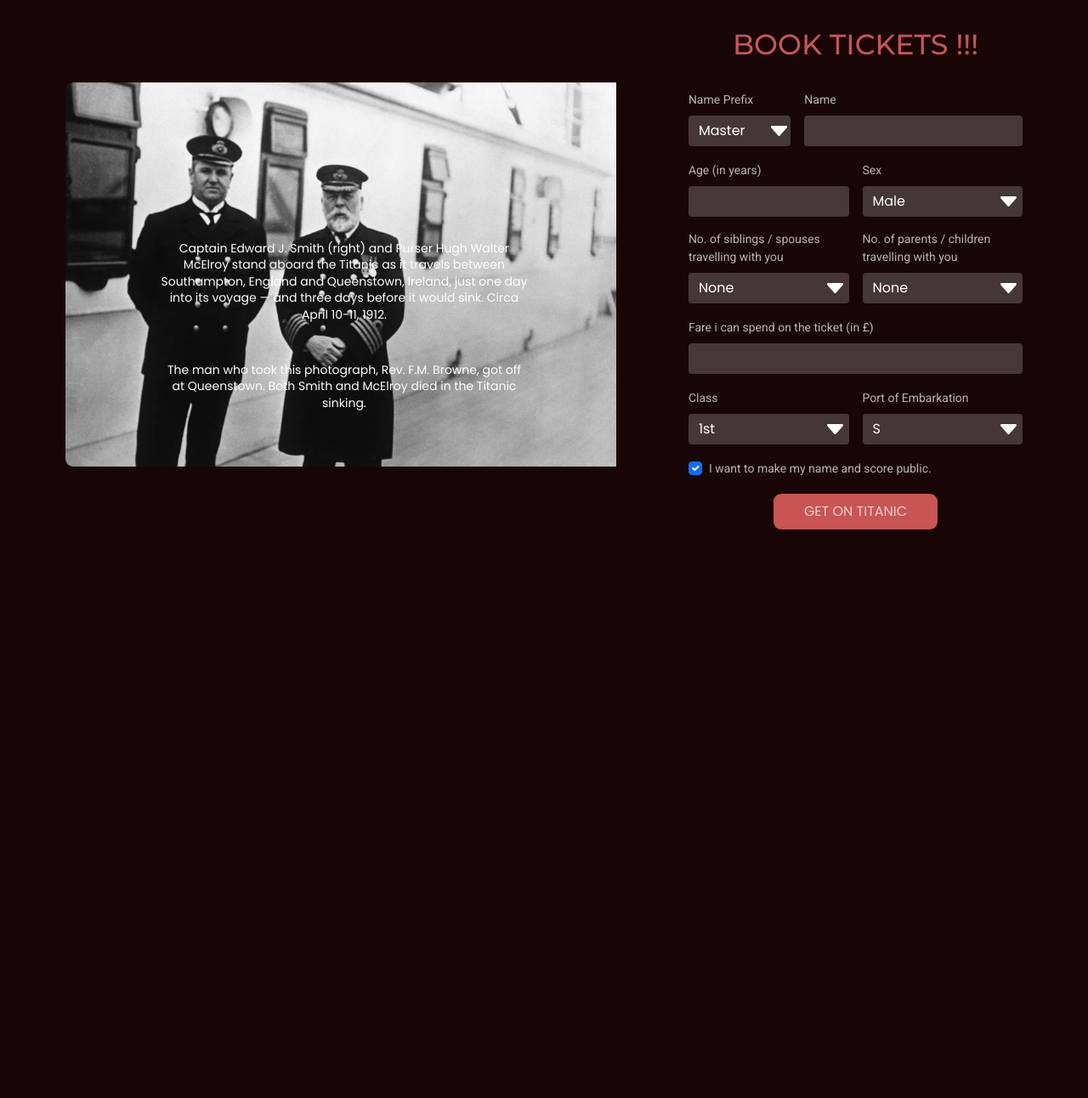
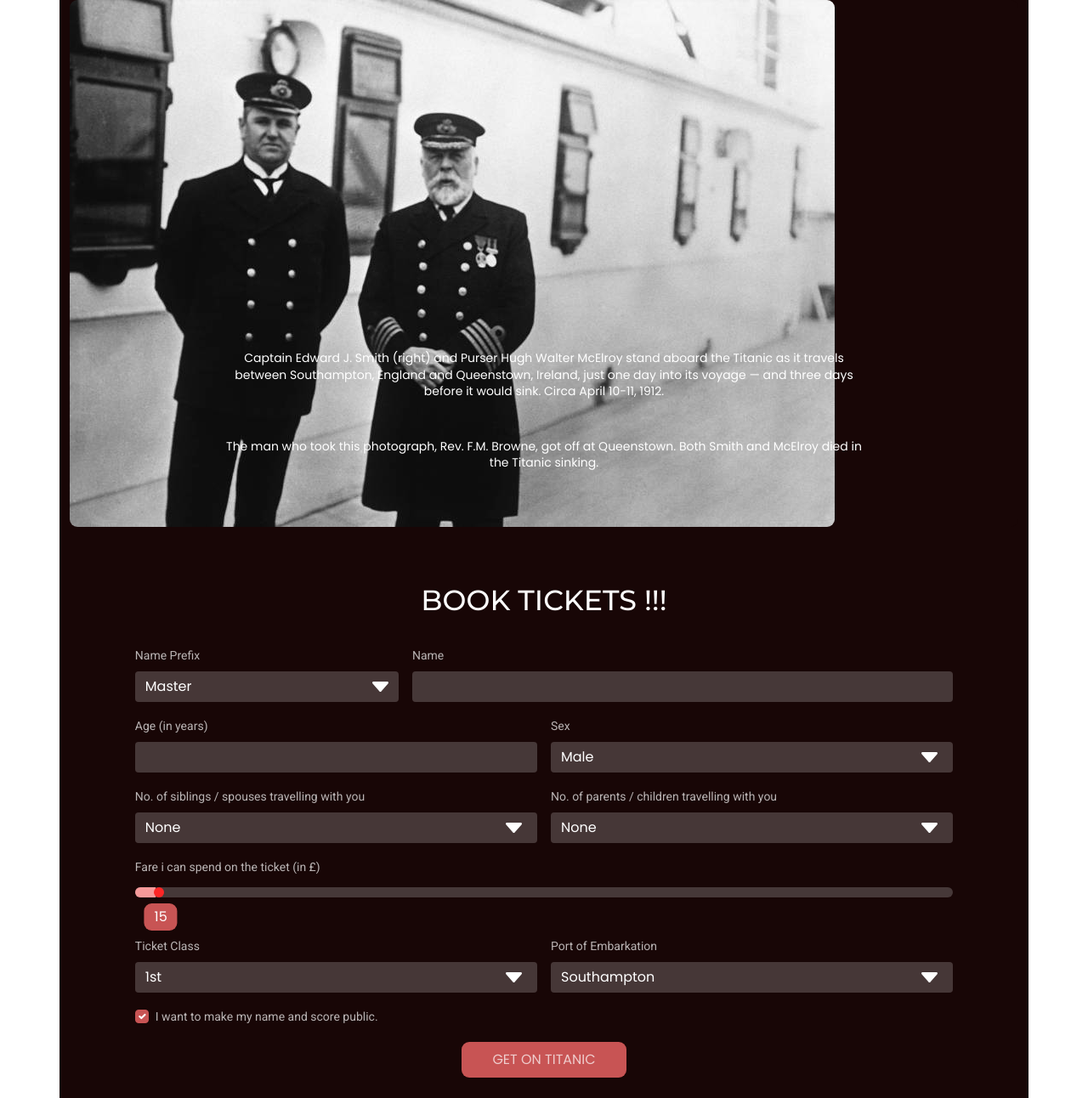
Before and after one commit to dibkb/Titanic-Survival, a Flask app: page /form-mobile in a window 1280 px wide. Shown: the whole page at 85% size. Before the commit the page ends 623 px from the top, so only its background shows below. Run offline with Flask 2, Linux system fonts and the light colour scheme; parts of the project's set-up code (start-up, migrations or seed data) failed here and were passed over.

Commit message:
changed form ui and monor design improvements

```diff
--- a/app.py
+++ b/app.py
@@ -17,13 +17,13 @@
 app.config['SECRET_KEY'] = 'u23t4y2g4hj1ygh4i4y234234bkj3juy43uyy4d'
 
 #comment this part in development
-uri = os.getenv("DATABASE_URL")
-if uri.startswith("postgres://"):
-    uri = uri.replace("postgres://", "postgresql://", 1)
+# uri = os.getenv("DATABASE_URL")
+# if uri.startswith("postgres://"):
+#     uri = uri.replace("postgres://", "postgresql://", 1)
 
 
 
-ENV = 'production'
+ENV = 'dev'
 
 if ENV == 'dev':
    app.debug = True
@@ -61,7 +61,7 @@
       input_dict = {
          "Name_prefix" : [request.form['Name_prefix']],
          "Embarked": [request.form['Embarked']],
-         "Fare":form.fare.data,
+         "Fare":request.form['fare'],
          "Parch":request.form['Parch'],
          "SibSp":request.form['SibSp'],
          "Age":form.age.data,
@@ -103,7 +103,7 @@
       input_dict = {
          "Name_prefix" : [request.form['Name_prefix']],
          "Embarked": [request.form['Embarked']],
-         "Fare":form.fare.data,
+         "Fare":request.form['fare'],
          "Parch":request.form['Parch'],
          "SibSp":request.form['SibSp'],
          "Age":form.age.data,
--- a/static/css/form.css
+++ b/static/css/form.css
@@ -6,7 +6,8 @@
    --font-heading: 'Roboto', sans-serif;
    --font-primary: 'Poppins', sans-serif;
    --red:#C85454;
-   --dark-red:#AF4545;
+   --dark-red:#F59A9A;
+   --redv2:#a10202;
    --background:#180606;
    --light-text-color:rgba(255, 255, 255, 0.7);
    --heading-light-color:rgba(227, 227, 227, 0.96);
@@ -24,7 +25,7 @@
    background-color: var(--background);
 }
 body{
-   overflow-x: hidden;
+   overflow-x: hidden!important;
 }
 
 li,a{
@@ -102,7 +103,7 @@
    font-family: "Roboto";
    font-size: 14px;
 }
-form input:not(.form-chekbox , .btn-result),form select{
+form input:not(.form-chekbox , .btn-result,.form-range),form select{
    background: rgba(255, 255, 255, 0.2)!important;
    border: none!important;
    color: #fff!important;
@@ -120,8 +121,85 @@
 .form-col form{
    padding: 3vh 6vw;
    height: 81%;
+}
 
+.range-wrap {
+   position: relative;
+ }
+ .range{
+   width: 100%;
+   background-color: red;
+ }
+
+ /* INPUT RANGE */
+ input[type='range'] {
+   -webkit-appearance: none;
+   background-color: var(--dark-red);
+   height: 12px;
+   overflow: hidden;
+   width: 400px;
+   border-radius: 12px;
+ }
+
+ input[type='range']::-webkit-slider-runnable-track {
+   -webkit-appearance: none;
+   height: 12px;
+ }
+
+ input[type='range']::-webkit-slider-thumb {
+   -webkit-appearance: none;
+   background: #fc2626;
+   border-radius: 50%;
+   box-shadow: -210px 0 0 200px var(--dark-red);
+   cursor: pointer;
+   height: 12px;
+   width: 12px;
+   border: 0;
+ }
+
+ input[type='range']::-moz-range-thumb {
+   background: #fc2626;
+   border-radius: 50%;
+   box-shadow: -1010px 0 0 1000px #666;
+   cursor: pointer;
+   height: 12px;
+   width: 12px;
+   border: 0;
+ }
+
+ input[type="range"]::-moz-range-track {
+   background-color: var(--dark-red);
+ }
+ input[type="range"]::-moz-range-progress {
+   background-color: var(--dark-red);
+   height: 12px
+ }
+ input[type="range"]::-ms-fill-upper {
+   background-color: var(--dark-red);
+ }
+ input[type="range"]::-ms-fill-lower {
+   background-color: var(--dark-red);
+ }
+
+
+
+
+ .bubble {
+   background: var(--red);
+   color: white;
+   padding: 4px 12px;
+   position: relative;
+   border-radius: 9px;
+   left: 50%;
+   transform: translateX(-50%);
+ }
+ #range{
+   width: 100%;
 }
+
+
+
+
 .form-heading{
    text-transform: uppercase;
    text-align: center;
@@ -129,7 +207,7 @@
    font-family: Montserrat;
    font-weight: 500;
    padding-top: 6%;
-   color: var(--red);
+   color: #fff;
 
    /* animation */
 
@@ -150,7 +228,16 @@
 form .more-info a:hover{
    color: #3586FF;
 }
+.clear-margin{
+   margin-top: 6px;
+}
 
+/* checkbox */
+
+.form-check-input:checked {
+   background-color:var(--red);
+   border-color: var(--red);
+}
 .btn-result{
    background-color: var(--red)!important;
    padding: 9px 36px;
@@ -186,6 +273,7 @@
 
 @media (max-width: 767.98px){
    .my-container{
+
       padding-left: 0;
       overflow-x: hidden;
       display: grid;
--- a/static/css/formMobileCopy.css
+++ b/static/css/formMobileCopy.css
@@ -21,5 +21,8 @@
    .img-col{
       display: none;
    }
+   #range{
+      width: 100%;
+   }
 
 }
--- /dev/null
+++ b/static/js/form.js
@@ -0,0 +1,21 @@
+const allRanges = document.querySelectorAll(".range-wrap");
+allRanges.forEach(wrap => {
+  const range = wrap.querySelector(".range");
+  const bubble = wrap.querySelector(".bubble");
+
+  range.addEventListener("input", () => {
+    setBubble(range, bubble);
+  });
+  setBubble(range, bubble);
+});
+
+function setBubble(range, bubble) {
+  const val = range.value;
+  const min = range.min ? range.min : 0;
+  const max = range.max ? range.max : 100;
+  const newVal = Number(((val - min) * 100) / (max - min));
+  bubble.innerHTML = val;
+
+  // Sorta magic numbers based on size of the native UI thumb
+  bubble.style.left = `calc(${newVal}% + (${8 - newVal * 0.15}px))`;
+}
--- a/templates/formMobileCopy.html
+++ b/templates/formMobileCopy.html
@@ -11,7 +11,7 @@
    <title>A ride for a lifetime</title>
 </head>
 <body>
-   <div class="my-container">
+   <div class="container">
       <div class="img-col">
          <img src="/static/images/titanic-captain.jpg" alt="">
          <div class="paragraph">
@@ -39,7 +39,7 @@
               <div class="col-sm-8">
                 {{ form.name.label(class = 'form-label') }}
                 {% if form.name.errors %}
-                   {{ form.name(class = 'form-control is-invalid error-outline') }}
+                   {{ form.name(class = 'form-control is-invalid error-outline dark-input') }}
                       <div class="invalid-feedback">
                          {% for error in form.name.errors %}
                             <span class="error">{{ error }}</span>
@@ -105,34 +105,27 @@
                   <option value="10">More</option>
                 </select>
                </div>
-               <div class="col-md-12">
-                {{ form.fare.label(class = 'form-label') }}
-                {% if form.fare.errors %}
-                   {{ form.fare(class = 'form-control is-invalid error-outline') }}
-                      <div class="invalid-feedback">
-                         {% for error in form.fare.errors %}
-                            <span class="error">{{ error }}</span>
-                         {% endfor %}
+               <div class="range-wrap col-sm-12">
+                 <label for="range" class="form-label">Fare i can spend on the ticket (in £)</label>
+                 <input type="range" class="range" min="3" max="512"
+                 value="15" id="range" name="fare">
+                 <output class="bubble"></output>
                </div>
 
-                {% else %}
-                   {{ form.fare(class = 'form-control') }}
-                {% endif %}
-               </div>
-               <div class="col-sm-6">
-                 <label class="form-label" for="tclass">Class</label>
+               <div class="col-sm-6 clear-margin">
+                 <label class="form-label" for="tclass">Ticket Class</label>
                  <select class="form-select" id="tclass" name= 'Pclass'>
                    <option value="1">1st</option>
                    <option value="2">2nd</option>
                    <option value="2">3rd</option>
                  </select>
                </div>
-               <div class="col-sm-6">
+               <div class="col-sm-6 clear-margin">
                  <label class="form-label" for="port">Port of Embarkation</label>
                  <select class="form-select" id="port" name = 'Embarked'>
-                   <option value="S">S</option>
-                   <option value="C">C</option>
-                   <option value="Q">Q</option>
+                   <option value="S">Southampton</option>
+                   <option value="C">Cherbourg</option>
+                   <option value="Q">Queenstown</option>
                  </select>
                </div>
                  <div class="form-check col-md-12 ms-2">
@@ -141,11 +134,10 @@
                     I want to make my name and score public.
                     </label>
                  </div>
+
                <div class="col-md-12 text-center">
                  {{ form.submit(class="btn-result") }}
                </div>
-
-
            </form>
 
       </div>
@@ -153,5 +145,8 @@
 
    <!-- Bootstrap -->
    <script src="https://cdn.jsdelivr.net/npm/bootstrap@5.0.1/dist/js/bootstrap.bundle.min.js" integrity="sha384-gtEjrD/SeCtmISkJkNUaaKMoLD0//ElJ19smozuHV6z3Iehds+3Ulb9Bn9Plx0x4" crossorigin="anonymous"></script>
+
+   <script src="/static/js/form.js"></script>
+
 </body>
 </html>
--- a/templates/leaderboard.html
+++ b/templates/leaderboard.html
@@ -19,9 +19,9 @@
    <table class="table table-striped table-dark">
       <thead>
         <tr>
-          <th scope="col">#</th>
-          <th scope="col">Name</th>
-          <th scope="col">Score</th>
+          <th scope="col" class="col-2">#</th>
+          <th scope="col" class="col-5">Name</th>
+          <th scope="col" class="col-5">Score</th>
         </tr>
       </thead>
       <tbody class="m-3">
```
Also changed, not shown: templates/form.html (+16 -25 lines), site.db. Lines whose indentation alone changed are shown as unchanged.
